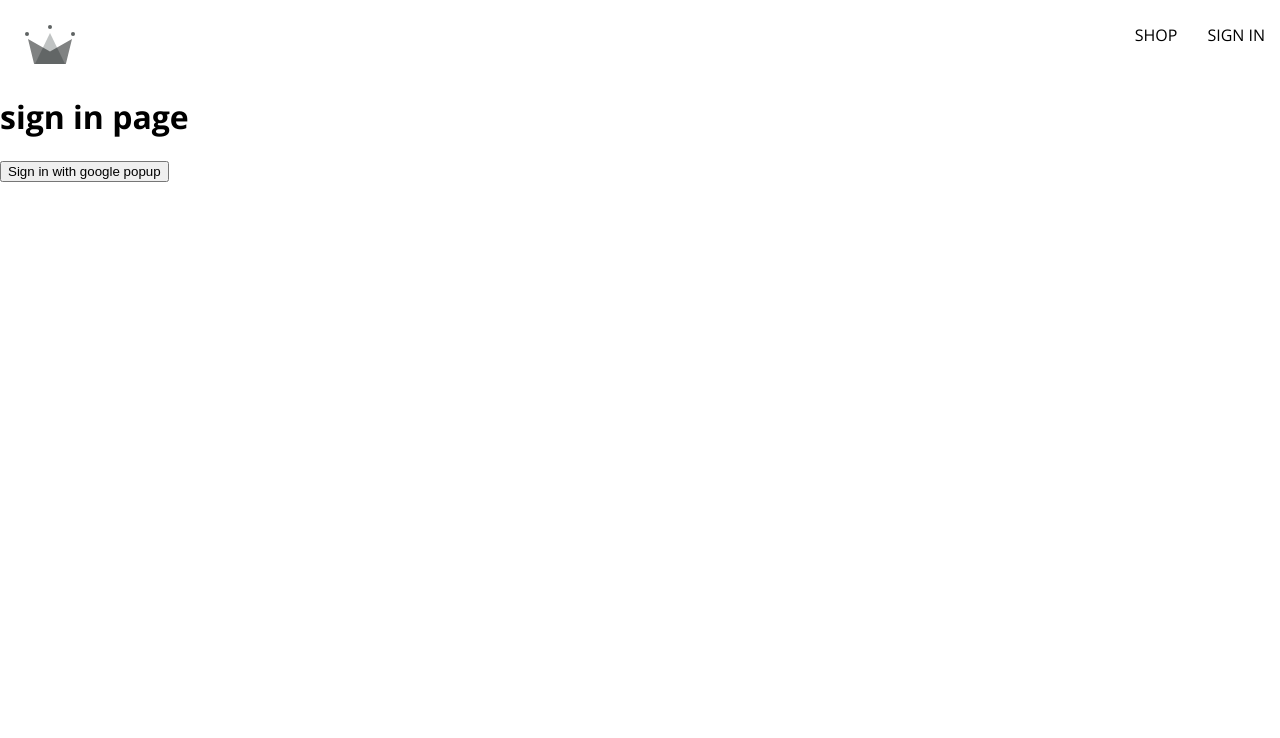
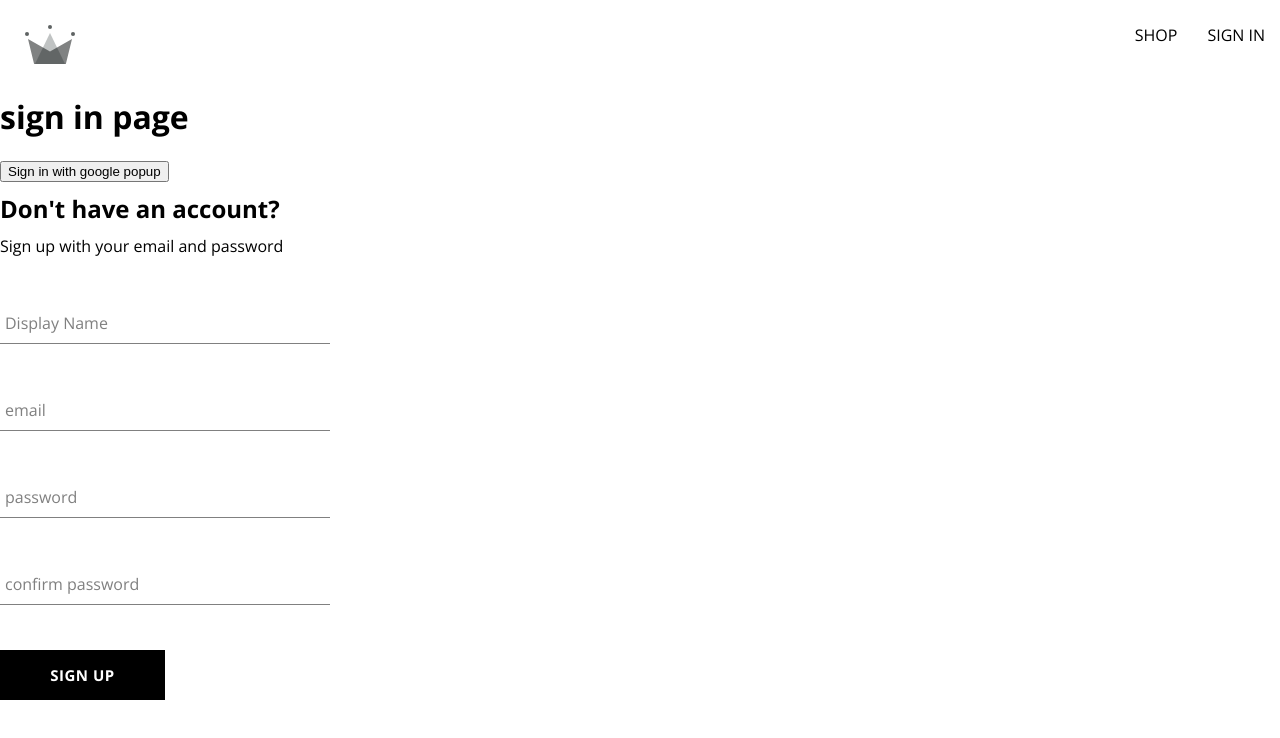
Before and after one commit to kbmcconnell/crwn-clothing, a React (Create React App) app: page /sign-in in a window 1280 px wide. Shown: the top 738 px of the page. Built offline with nearby package versions, Linux system fonts and the light colour scheme; a web font is replaced by a local one.

Commit message:
add button and other components

```diff
--- /dev/null
+++ b/src/components/button/button.component.jsx
@@ -0,0 +1,19 @@
+import './button.styles.scss'
+
+const BUTTON_TYPE_CLASSES = {
+  google: 'google-sign-in',
+  inverted: 'inverted'
+}
+
+const Button = ({ children, buttonType, ...otherProps }) => {
+  return (
+    <button
+      className={`button-container ${BUTTON_TYPE_CLASSES[buttonType]}`}
+      {...otherProps}
+    >
+      {children}
+    </button>
+  )
+}
+
+export default Button
--- /dev/null
+++ b/src/components/button/button.styles.scss
@@ -0,0 +1,46 @@
+.button-container {
+  min-width: 165px;
+  width: auto;
+  height: 50px;
+  letter-spacing: 0.5px;
+  line-height: 50px;
+  padding: 0 35px 0 35px;
+  font-size: 15px;
+  background-color: black;
+  color: white;
+  text-transform: uppercase;
+  font-family: 'Open Sans', sans-serif;
+  font-weight: bolder;
+  border: none;
+  cursor: pointer;
+  display: flex;
+  justify-content: center;
+
+  &:hover {
+    background-color: white;
+    color: black;
+    border: 1px solid black;
+  }
+
+  &.google-sign-in {
+    background-color: #4285f4;
+    color: white;
+
+    &:hover {
+      background-color: #357ae8;
+      border: none;
+    }
+  }
+
+  &.inverted {
+    background-color: white;
+    color: black;
+    border: 1px solid black;
+
+    &:hover {
+      background-color: black;
+      color: white;
+      border: none;
+    }
+  }
+}
--- /dev/null
+++ b/src/components/form-input/form-input.component.jsx
@@ -0,0 +1,14 @@
+import './form-input.styles.scss'
+
+const FormInput = ({ label, ...otherProps }) => {
+  return (
+    <div className='group'>
+      <input className='form-input'{...otherProps} />
+      {label && (
+        <label className={`${otherProps.value.length ? 'shrink' : ''} form-input-label`}>{label}</label>
+      )}
+    </div>
+  )
+}
+
+export default FormInput
--- /dev/null
+++ b/src/components/form-input/form-input.styles.scss
@@ -0,0 +1,54 @@
+$sub-color: grey;
+$main-color: black;
+
+@mixin shrinkLabel {
+  top: -14px;
+  font-size: 12px;
+  color: $main-color;
+}
+
+.group {
+  position: relative;
+  margin: 45px 0;
+
+  .form-input {
+    background: none;
+    background-color: white;
+    color: $sub-color;
+    font-size: 18px;
+    padding: 10px 10px 10px 5px;
+    display: block;
+    width: 100%;
+    border: none;
+    border-radius: 0;
+    border-bottom: 1px solid $sub-color;
+    margin: 25px 0;
+
+    &:focus {
+      outline: none;
+    }
+
+    &:focus ~ .form-input-label {
+      @include shrinkLabel();
+    }
+  }
+
+  input[type='password'] {
+    letter-spacing: 0.3em;
+  }
+
+  .form-input-label {
+    color: $sub-color;
+    font-size: 16px;
+    font-weight: normal;
+    position: absolute;
+    pointer-events: none;
+    left: 5px;
+    top: 10px;
+    transition: 300ms ease all;
+
+    &.shrink {
+      @include shrinkLabel();
+    }
+  }
+}
--- /dev/null
+++ b/src/components/sign-up/sign-up.component.jsx
@@ -0,0 +1,92 @@
+import { useState } from 'react'
+import { createAuthUserWithEmailAndPassword, createUserDocumentFromAuth } from '../../utils/firebase/firebase.utils'
+import FormInput from '../form-input/form-input.component'
+import './sign-up.styles.scss'
+import Button from '../button/button.component';
+
+const defaultFormFields = {
+  displayName: '',
+  email: '',
+  password: '',
+  confirmPassword: '',
+}
+
+const SignUp = () => {
+  const [formFields, setFormFields] = useState(defaultFormFields)
+  const { displayName, email, password, confirmPassword } = formFields
+
+  const resetFormFields = () => {
+    setFormFields(defaultFormFields)
+  }
+
+  const handleSubmit = async (event) => {
+    event.preventDefault()
+    if (password !== confirmPassword) {
+      alert('passwords do not match')
+      return
+    }
+    try {
+      const {user} = await createAuthUserWithEmailAndPassword(email, password)
+      await createUserDocumentFromAuth(user, { displayName })
+      resetFormFields()
+    } catch(error) {
+      if (error.code === 'auth/email-already-in-use') {
+        alert('cannot create account, email already in use')
+      }
+      console.log('user creation encountered an error', error)
+    }
+  }
+
+  const handleChange = (event) => {
+    const { name, value } = event.target
+    setFormFields({...formFields, [name]: value})
+  }
+
+  return (
+    <div className='sign-up-container'>
+      <h2>Don't have an account?</h2>
+      <span>Sign up with your email and password</span>
+      <form onSubmit={handleSubmit}>
+        <FormInput
+          label='Display Name'
+          type='text'
+          required
+          onChange={handleChange}
+          name='displayName'
+          value={displayName}
+        />
+
+        <FormInput
+          label='email'
+          type='email'
+          required
+          onChange={handleChange}
+          name='email'
+          value={email}
+        />
+
+        <FormInput
+          label='password'
+          type='password'
+          required
+          onChange={handleChange}
+          name='password'
+          value={password}
+        />
+
+        <FormInput
+          label='confirm password'
+          type='password'
+          required
+          onChange={handleChange}
+          name='confirmPassword'
+          value={confirmPassword}
+        />
+
+        <Button type='submit'>Sign up</Button>
+      </form>
+    </div>
+  )
+}
+
+export default SignUp
--- /dev/null
+++ b/src/components/sign-up/sign-up.styles.scss
@@ -0,0 +1,9 @@
+.sign-up-container {
+  display: flex;
+  flex-direction: column;
+  width: 330px;
+
+  h2 {
+    margin: 10px 0;
+  }
+}
--- a/src/routes/sign-in/sign-in.component.jsx
+++ b/src/routes/sign-in/sign-in.component.jsx
@@ -1,14 +1,25 @@
-import { signInWithGooglePopup, createUserDocumentFromAuth } from '../../utils/firebase/firebase.utils';
+import {
+  signInWithGooglePopup,
+  signInWithGoogleRedirect,
+  createUserDocumentFromAuth
+} from '../../utils/firebase/firebase.utils'
+import SignUp from '../../components/sign-up/sign-up.component';
 
 const SignIn = () => {
   const logGoogleUser = async () => {
-    const {user} = await signInWithGooglePopup();
+    const {user} = await signInWithGooglePopup()
     const userDocRef = await createUserDocumentFromAuth(user)
+  }
+
+  const logGoogleRedirectUser = async () => {
+    const { user } = await signInWithGoogleRedirect()
+    console.log(user)
   }
   return (
     <div>
       <h1>sign in page</h1>
       <button onClick={logGoogleUser}>Sign in with google popup</button>
+      <SignUp />
     </div>
   )
 }
--- a/src/utils/firebase/firebase.utils.js
+++ b/src/utils/firebase/firebase.utils.js
@@ -1,5 +1,11 @@
-import { initializeApp } from 'firebase/app';
-import { getAuth, signInWithPopup, signInWithRedirect, GoogleAuthProvider } from 'firebase/auth'
+import { initializeApp } from 'firebase/app'
+import {
+  getAuth,
+  signInWithPopup,
+  signInWithRedirect,
+  GoogleAuthProvider,
+  createUserWithEmailAndPassword,
+} from 'firebase/auth'
 import { getFirestore, doc, getDoc, setDoc } from 'firebase/firestore'
 
 const firebaseConfig = {
@@ -9,19 +15,21 @@
   storageBucket: "crwn-clothing-db-86917.appspot.com",
   messagingSenderId: "778966412296",
   appId: "1:778966412296:web:e4b0746dbdc16acbad35bd"
-};
+}
 
 // Initialize Firebase
 const firebaseApp = initializeApp(firebaseConfig);
 const provider = new GoogleAuthProvider();
 provider.setCustomParameters({
   prompt: 'select_account'
-});
+})
 
-export const auth = getAuth();
-export const signInWithGooglePopup = () => signInWithPopup(auth, provider);
-export const db = getFirestore();
-export const createUserDocumentFromAuth = async (userAuth) => {
+export const auth = getAuth()
+export const signInWithGooglePopup = () => signInWithPopup(auth, provider)
+export const signInWithGoogleRedirect = () => signInWithRedirect(auth, provider)
+export const db = getFirestore()
+export const createUserDocumentFromAuth = async (userAuth, additionalInfo = {}) => {
+  if (!userAuth) return
   const userDocRef = doc(db, 'users', userAuth.uid);
   console.log(userDocRef)
   const userSnapshot = await getDoc(userDocRef)
@@ -29,22 +37,24 @@
   // console.log(userSnapshot.exists()) tells us if this user object exists in the database
 
   if (!userSnapshot.exists()) {
-    const { displayName, email } = userAuth;
-    const createdAt = new Date();
+    const { displayName, email } = userAuth
+    const createdAt = new Date()
 
     try {
       await setDoc(userDocRef, {
         displayName,
         email,
-        createdAt
+        createdAt,
+        ...additionalInfo
       })
     } catch (error) {
       console.log('error creating user', error.message)
     }
-    return userDocRef
   }
+  return userDocRef
+}
 
-  // check if user data exists
-  // if true, then just return the user data
-  // if false, we need to create/set data with user auth using the snapshot
+export const createAuthUserWithEmailAndPassword = async (email, password) => {
+  if (!email || !password) return
+  return await createUserWithEmailAndPassword(auth, email, password)
 }
```
